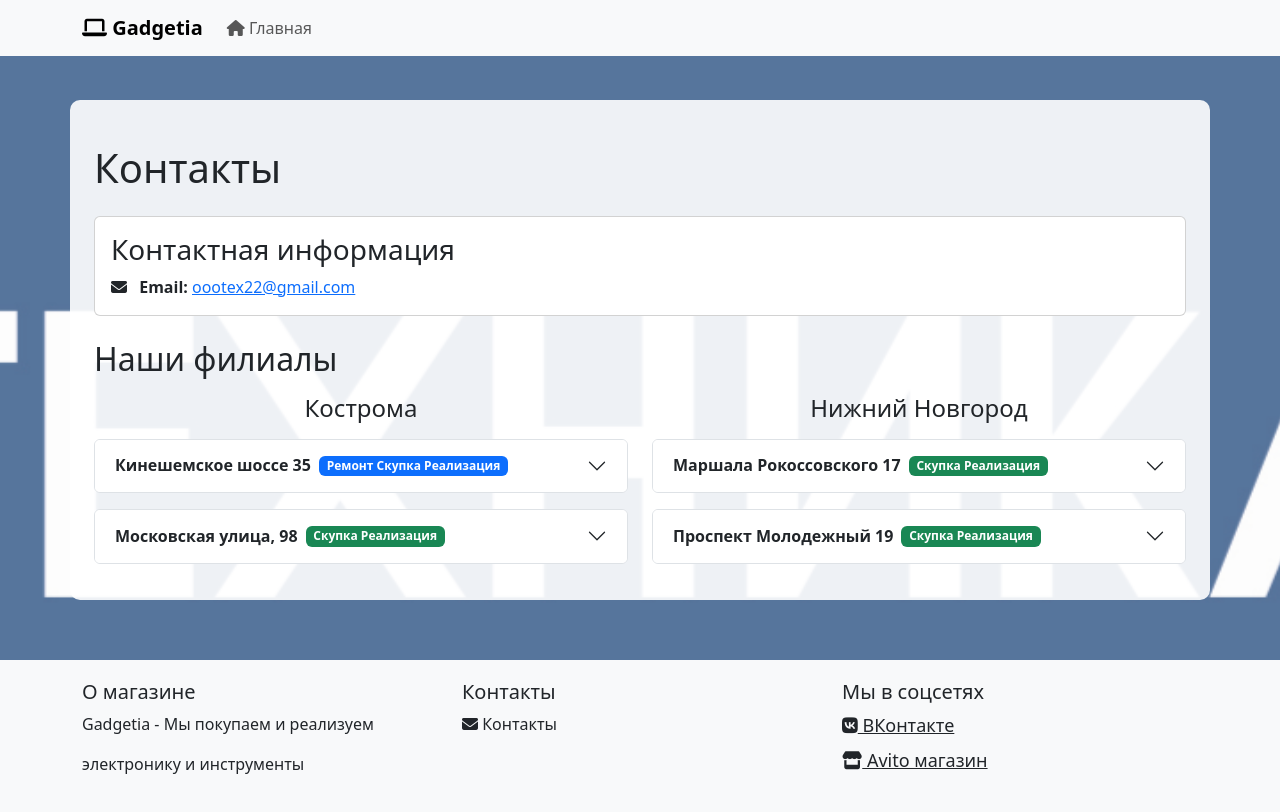
After one commit to NikolayChegivarov/TechnologyStore, a Django app: page /home/contacts/ in a window 1280 px wide. The commit adds this page. Run offline with Django 5.2, Linux system fonts and the light colour scheme; parts of the project's set-up code (start-up, migrations or seed data) failed here and were passed over.

Commit message:
страница с контактами

```diff
--- a/store_app/templates/base.html
+++ b/store_app/templates/base.html
@@ -184,8 +184,11 @@
                 <div class="col-md-4">
                     <h5>Контакты</h5>
                     <ul class="list-unstyled">
-                        <!-- <li><i class="fas fa-phone"></i> +7 (123) 456-78-90</li> -->
-                        <li><i class="fas fa-envelope"></i> oootex22@gmail.com </li>
+                        <li>
+                            <a href="{% url 'contacts_view' %}" class="text-decoration-none text-dark">
+                                <i class="fas fa-envelope"></i> Контакты
+                            </a>
+                        </li>
                     </ul>
                 </div>
                 <div class="col-md-4">
--- /dev/null
+++ b/store_app/templates/basement/сontacts.html
@@ -0,0 +1,164 @@
+{% extends 'base.html' %}
+{% load static %}
+
+{% block title %}Контакты - Gadgetia{% endblock %}
+
+{% block content %}
+<div class="container mt-4">
+    <div class="row">
+        <div class="col-12">
+            <h1 class="mb-4">Контакты</h1>
+
+            <div class="card mb-4">
+                <div class="card-body">
+                    <h3 class="card-title">Контактная информация</h3>
+                    <p class="card-text">
+                        <i class="fas fa-envelope me-2"></i>
+                        <strong>Email:</strong>
+                        <a href="mailto:oootex22@gmail.com">oootex22@gmail.com</a>
+                    </p>
+                </div>
+            </div>
+
+            <h2 class="mb-3">Наши филиалы</h2>
+
+            <!-- Две колонки с филиалами -->
+            <div class="row">
+                <!-- Колонка Костромы -->
+                <div class="col-md-6">
+                    <h4 class="text-center mb-3">Кострома</h4>
+
+                    <!-- Филиал 1 - Кострома -->
+                    <div class="accordion mb-3" id="kostromaAccordion">
+                        <div class="accordion-item">
+                            <h2 class="accordion-header" id="headingKostroma1">
+                                <button class="accordion-button collapsed" type="button" data-bs-toggle="collapse"
+                                        data-bs-target="#collapseKostroma1" aria-expanded="false" aria-controls="collapseKostroma1">
+                                    <strong>Кинешемское шоссе 35</strong>
+                                    <span class="badge bg-primary ms-2">Ремонт Скупка Реализация</span>
+                                </button>
+                            </h2>
+                            <div id="collapseKostroma1" class="accordion-collapse collapse"
+                                 aria-labelledby="headingKostroma1" data-bs-parent="#kostromaAccordion">
+                                <div class="accordion-body">
+                                    <p><strong>Адрес:</strong> г. Кострома, Кинешемское шоссе, 35</p>
+                                    <p><strong>Телефон:</strong> <a href="tel:+79203818241">+7 (920) 381-82-41</a></p>
+                                    <p><strong>Услуги:</strong> Ремонт, Скупка, Реализация</p>
+                                    <h6>Режим работы:</h6>
+                                    <ul class="list-unstyled">
+                                        <li>Пн 9:00 - 19:00</li>
+                                        <li>Вт 9:00 - 19:00</li>
+                                        <li>Ср 9:00 - 19:00</li>
+                                        <li>Чт 9:00 - 19:00</li>
+                                        <li>Пт 9:00 - 19:00</li>
+                                        <li>Сб 9:00 - 17:00</li>
+                                        <li>Вс 9:00 - 17:00</li>
+                                    </ul>
+                                </div>
+                            </div>
+                        </div>
+                    </div>
+
+                    <!-- Филиал 2 - Кострома -->
+                    <div class="accordion mb-3" id="kostromaAccordion2">
+                        <div class="accordion-item">
+                            <h2 class="accordion-header" id="headingKostroma2">
+                                <button class="accordion-button collapsed" type="button" data-bs-toggle="collapse"
+                                        data-bs-target="#collapseKostroma2" aria-expanded="false" aria-controls="collapseKostroma2">
+                                    <strong>Московская улица, 98</strong>
+                                    <span class="badge bg-success ms-2">Скупка Реализация</span>
+                                </button>
+                            </h2>
+                            <div id="collapseKostroma2" class="accordion-collapse collapse"
+                                 aria-labelledby="headingKostroma2" data-bs-parent="#kostromaAccordion2">
+                                <div class="accordion-body">
+                                    <p><strong>Адрес:</strong> г. Кострома, Московская улица, 98</p>
+                                    <p><strong>Телефон:</strong> <a href="tel:+79203815480">+7 (920) 381-54-80</a></p>
+                                    <p><strong>Услуги:</strong> Скупка, Реализация</p>
+                                    <h6>Режим работы:</h6>
+                                    <ul class="list-unstyled">
+                                        <li>Пн 10:00 - 19:00</li>
+                                        <li>Вт 10:00 - 19:00</li>
+                                        <li>Ср 10:00 - 19:00</li>
+                                        <li>Чт 10:00 - 19:00</li>
+                                        <li>Пт 10:00 - 19:00</li>
+                                        <li>Сб 10:00 - 19:00</li>
+                                        <li>Вс 10:00 - 19:00</li>
+                                    </ul>
+                                </div>
+                            </div>
+                        </div>
+                    </div>
+                </div>
+
+                <!-- Колонка Нижнего Новгорода -->
+                <div class="col-md-6">
+                    <h4 class="text-center mb-3">Нижний Новгород</h4>
+
+                    <!-- Филиал 3 - Нижний Новгород -->
+                    <div class="accordion mb-3" id="nnAccordion1">
+                        <div class="accordion-item">
+                            <h2 class="accordion-header" id="headingNN1">
+                                <button class="accordion-button collapsed" type="button" data-bs-toggle="collapse"
+                                        data-bs-target="#collapseNN1" aria-expanded="false" aria-controls="collapseNN1">
+                                    <strong>Маршала Рокоссовского 17</strong>
+                                    <span class="badge bg-success ms-2">Скупка Реализация</span>
+                                </button>
+                            </h2>
+                            <div id="collapseNN1" class="accordion-collapse collapse"
+                                 aria-labelledby="headingNN1" data-bs-parent="#nnAccordion1">
+                                <div class="accordion-body">
+                                    <p><strong>Адрес:</strong> г. Нижний Новгород, ул. Маршала Рокоссовского, 17</p>
+                                    <p><strong>Телефон:</strong> <a href="tel:+79200051995">+7 (920) 005-19-95</a></p>
+                                    <p><strong>Услуги:</strong> Скупка, Реализация</p>
+                                    <h6>Режим работы:</h6>
+                                    <ul class="list-unstyled">
+                                        <li>Пн 10:00 - 19:00</li>
+                                        <li>Вт 10:00 - 19:00</li>
+                                        <li>Ср 10:00 - 19:00</li>
+                                        <li>Чт 10:00 - 19:00</li>
+                                        <li>Пт 10:00 - 19:00</li>
+                                        <li>Сб 10:00 - 19:00</li>
+                                        <li>Вс 10:00 - 19:00</li>
+                                    </ul>
+                                </div>
+                            </div>
+                        </div>
+                    </div>
+
+                    <!-- Филиал 4 - Нижний Новгород -->
+                    <div class="accordion mb-3" id="nnAccordion2">
+                        <div class="accordion-item">
+                            <h2 class="accordion-header" id="headingNN2">
+                                <button class="accordion-button collapsed" type="button" data-bs-toggle="collapse"
+                                        data-bs-target="#collapseNN2" aria-expanded="false" aria-controls="collapseNN2">
+                                    <strong>Проспект Молодежный 19</strong>
+                                    <span class="badge bg-success ms-2">Скупка Реализация</span>
+                                </button>
+                            </h2>
+                            <div id="collapseNN2" class="accordion-collapse collapse"
+                                 aria-labelledby="headingNN2" data-bs-parent="#nnAccordion2">
+                                <div class="accordion-body">
+                                    <p><strong>Адрес:</strong> г. Нижний Новгород, Проспект Молодежный, 19</p>
+                                    <p><strong>Телефон:</strong> <a href="tel:+79302849406">+7 (930) 284-94-06</a></p>
+                                    <p><strong>Услуги:</strong> Скупка, Реализация</p>
+                                    <h6>Режим работы:</h6>
+                                    <ul class="list-unstyled">
+                                        <li>Пн 10:00 - 19:00</li>
+                                        <li>Вт 10:00 - 19:00</li>
+                                        <li>Ср 10:00 - 19:00</li>
+                                        <li>Чт 10:00 - 19:00</li>
+                                        <li>Пт 10:00 - 19:00</li>
+                                        <li>Сб 10:00 - 19:00</li>
+                                        <li>Вс 10:00 - 19:00</li>
+                                    </ul>
+                                </div>
+                            </div>
+                        </div>
+                    </div>
+                </div>
+            </div>
+        </div>
+    </div>
+</div>
+{% endblock %}
--- a/store_app/views/dashboard_views.py
+++ b/store_app/views/dashboard_views.py
@@ -139,5 +139,8 @@ def customer_profile(request):
         'favorite_count': favorite_count,
     }
 
-    # Убедитесь, что используете правильный путь к шаблону
     return render(request, 'dashboard/customer.html', context)
+
+def ContactsView(request):
+    """Контакты"""
+    return render(request, 'basement/сontacts.html')
--- a/store_project/urls.py
+++ b/store_project/urls.py
@@ -23,7 +23,7 @@ from django.views.generic import TemplateView
 
 from store_app.views.auth_views import login_view, CustomerSignUpView, ManagerSignUpView
 from store_app.views.dashboard_views import manager_dashboard, get_stores_by_city, \
-    customer_profile, home
+    customer_profile, home, ContactsView
 from store_app.views.favorite_views import favorites_view, toggle_favorite
 from store_app.views.product_views import create_product, delete_products, \
     deactivate_products, edit_product, product_detail # product_list,
@@ -39,8 +39,9 @@ urlpatterns = [
     path('signup/customer/', CustomerSignUpView.as_view(), name='customer_signup'), # Регистрация покупателя.
     path('signup/manager/', ManagerSignUpView.as_view(), name='manager_signup'),  # Регистрация менеджера(панель админа).
 
-    # Политика конфиденциальности
-    path('privacy/', TemplateView.as_view(template_name='privacy.html'), name='privacy_policy'),
+    # Подвал
+    path('home/contacts/', ContactsView, name='contacts_view'), # Контакты
+    path('privacy/', TemplateView.as_view(template_name='templates/basement/privacy.html'), name='privacy_policy'),  # (Не используется)
 
     # Dashboard URLs
     path('manager/dashboard/', manager_dashboard, name='manager_dashboard'),  # Отображает страницу менеджера.
@@ -52,9 +53,8 @@ urlpatterns = [
     path('product/<int:id>/<slug:slug>/', product_detail, name='product_detail'),  # Просмотр продукта.
     path('product/edit/<int:pk>/', edit_product, name='edit_product'),  # Редактирование продукта.
     path('manager/delete-products/', delete_products, name='delete_products'), # Удаление продукта.
-    path('manager/deactivate-products/', deactivate_products, name='deactivate_products'),
-    # path('products/', product_list, name='product_list'), # Список продуктов
-    # path('products/<slug:category_slug>/', product_list, name='product_list_by_category'), # Список прод по категории.
+    path('manager/deactivate-products/', deactivate_products, name='deactivate_products'), # Снять с продажи.
+
 
     # Favorites URLs
     path('favorites/', favorites_view, name='favorites'),  # Для просмотра избранного
```
Also changed, not shown: store_project/middleware/custom_middleware1.py (+17 -12 lines), store_app/templates/basement/__init__.py (added), store_app/templates/basement/privacy.html (renamed from store_app/templates/privacy.html).
